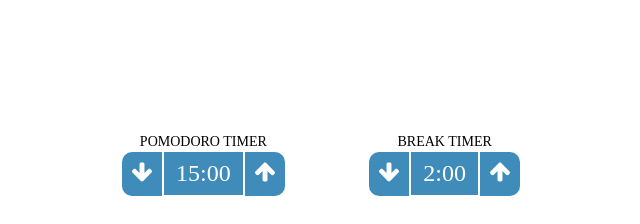
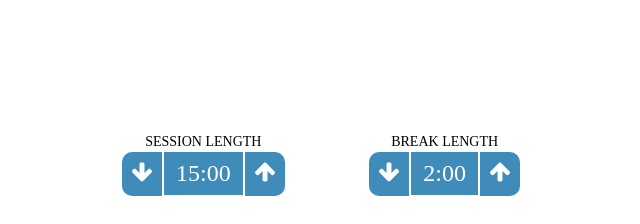
Before and after one commit to blogscot/pomodoro-timer, a React (Create React App) app: page / in a window 1280 px wide. Shown: the top 224 px of the page, without its empty margins (319-959 px from the left). Built offline with nearby package versions, Linux system fonts and the light colour scheme.

Commit message:
Update title text

```diff
--- a/src/App.js
+++ b/src/App.js
@@ -8,8 +8,8 @@ function App() {
   return (
     <div className="App">
       <div id="sessions">
-        <Session title="Pomodoro Timer" pomodoro />
-        <Session title="Break Timer" />
+        <Session title="session Length" pomodoro />
+        <Session title="break Length" />
       </div>
       <Clock />
       <ControlPanel />
```
